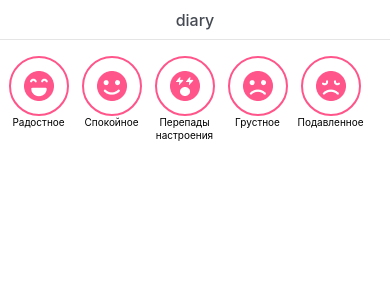
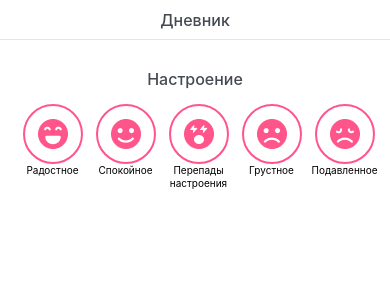
Before and after one commit to Ryabchikus/testMoodDiary, a React Native app: screen / in a window 390 px wide. Shown: the top 300 px of the page. Built offline with nearby package versions, Linux system fonts and the light colour scheme.

Commit message:
add BlockTitle component, fix styles

```diff
--- /dev/null
+++ b/src/components/BlockTitle/BlockTitle.js
@@ -0,0 +1,35 @@
+// @flow
+
+import React from 'react';
+import {View, Text} from 'react-native';
+
+import styles from './styles';
+
+type Props = {
+  title: string,
+  subTitle?: string,
+  containerStyle?: Object,
+  titleStyle?: Object,
+  subTitleStyle: Object,
+};
+
+export default function BlockTitle(props: Props) {
+  const {
+    title = null,
+    subTitle = null,
+    containerStyle,
+    titleStyle,
+    subTitleStyle,
+  } = props;
+
+  if (!title) {
+    return null;
+  }
+
+  return (
+    <View style={[styles.containerStyle, containerStyle]}>
+      <Text style={[styles.titleStyle, titleStyle]}>{title}</Text>
+      <Text style={[styles.subTitleStyle, subTitleStyle]}>{subTitle}</Text>
+    </View>
+  );
+}
--- /dev/null
+++ b/src/components/BlockTitle/index.js
@@ -0,0 +1,3 @@
+import BlockTitle from './BlockTitle';
+
+export default BlockTitle;
--- /dev/null
+++ b/src/components/BlockTitle/styles.js
@@ -0,0 +1,24 @@
+import {StyleSheet} from 'react-native';
+
+import {Base} from '../../constants/colors';
+
+export default StyleSheet.create({
+  containerStyle: {
+    alignItems: 'center',
+    marginHorizontal: 14,
+    marginTop: 28,
+    marginBottom: 12,
+  },
+  titleStyle: {
+    fontSize: 16,
+    fontWeight: '500',
+    lineHeight: 22,
+    color: Base.GRAY_2,
+    marginBottom: 2,
+  },
+  subTitleStyle: {
+    fontSize: 16,
+    lineHeight: 20,
+    color: Base.GRAY_1,
+  },
+});
--- a/src/components/MoodSelector/MoodSelector.js
+++ b/src/components/MoodSelector/MoodSelector.js
@@ -8,6 +8,7 @@ import MOOD_TYPES_ARR from '../../constants/moodTypes';
 
 import styles from './styles';
 import MoodIcon from '../MoodIcon';
+import BlockTitle from '../BlockTitle';
 
 type Props = {
   selectedMood: string,
@@ -40,6 +41,7 @@ export default function MoodSelector(props: Props) {
 
   return (
     <View style={styles.container}>
+      <BlockTitle title={i18n.t('mood')} />
       <ScrollView
         contentContainerStyle={styles.moodsListContainer}
         horizontal
--- a/src/components/MoodSelector/styles.js
+++ b/src/components/MoodSelector/styles.js
@@ -9,9 +9,7 @@ export default StyleSheet.create({
     backgroundColor: Backgrounds.SCREENS,
   },
   moodsListContainer: {
-    padding: 16,
-    paddingBottom: 0,
-    paddingLeft: 2,
+    marginHorizontal: 16,
     display: 'flex',
     flexDirection: 'row',
     justifyContent: 'space-between',
@@ -22,7 +20,7 @@ export default StyleSheet.create({
     width: 73,
     height: 93,
     alignItems: 'center',
- },
+  },
   moodItem: {
     alignItems: 'center',
     paddingHorizontal: 6,
--- a/src/locale/ru/labels.js
+++ b/src/locale/ru/labels.js
@@ -7,5 +7,8 @@ export default {
   swings: 'Перепады настроения',
 
   // navigation ----------------------------------------------------
-  dairy: 'Дневник',
+  diary: 'Дневник',
+
+  // other ----------------------------------------------------
+  mood: 'Настроение',
 };
```
